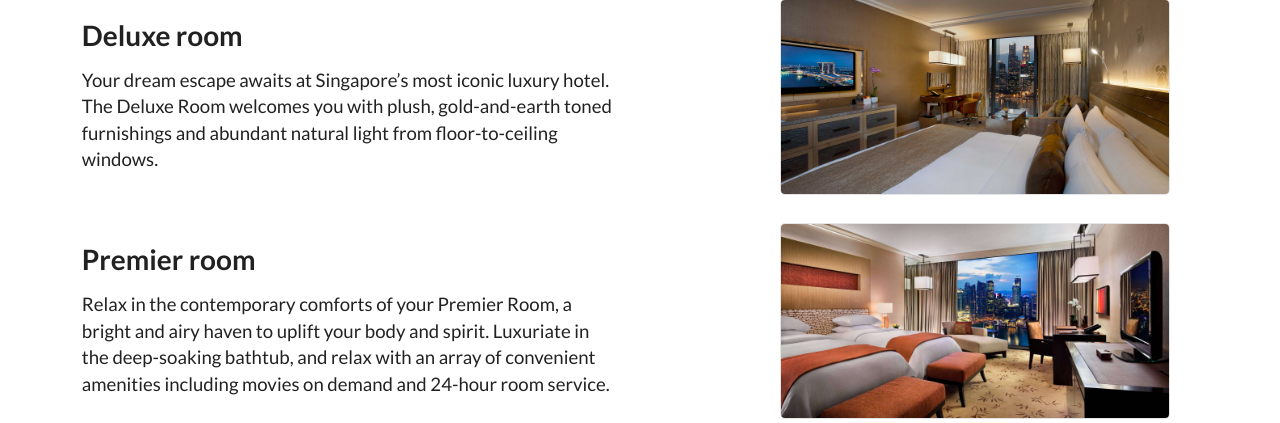
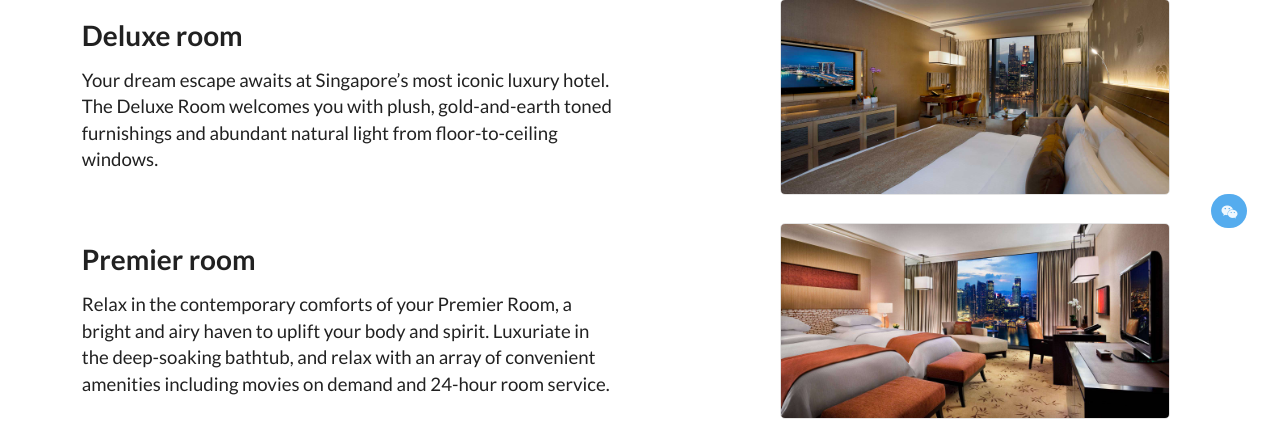
Before and after one commit to hobincar/TINT-HRS, a Django app: template templates/main.html in a window 1280 px wide. Shown: the part 552-975 px from the top of the page. Run offline with Django 3.2, Linux system fonts and the light colour scheme; the template is opened without the code that fills it, so the values that code supplies are empty; some libraries are stand-ins or nearby versions.

Commit message:
Make chat button fixed at right bottom of the user view

```diff
--- /dev/null
+++ b/HRS/static/css/chat.css
@@ -0,0 +1,6 @@
+.fixedbutton {
+    position: fixed;
+    bottom: 20px;
+    right: 30px;
+    z-index: 10000;
+}
--- a/HRS/static/js/chat.js
+++ b/HRS/static/js/chat.js
@@ -1,4 +1,6 @@
 $(function() {
+    $('#chat-btn').on('click', () => $('.ui.chat.modal').modal('show'));
+
     $('#message').on('keyup', function(event) {
         if (event.keyCode == 13) {
             let customer_message = $('#message').val();
--- a/templates/bases/base.html
+++ b/templates/bases/base.html
@@ -10,6 +10,7 @@
         <link rel='stylesheet prefetch' href='https://cdnjs.cloudflare.com/ajax/libs/semantic-ui/2.1.8/components/icon.min.css'>
         <link rel="stylesheet" href="{% static 'css/semantic.min.css' %}">
         <link rel="stylesheet" href="{% static 'css/base.css' %}">
+        <link rel="stylesheet" href="{% static 'css/chat.css' %}">
         {% block css %}
         {% endblock %}
     </head>
@@ -33,7 +34,7 @@
                     <div class="one wide column"></div>
             </div>
         </div>
-        {% include "bases/chat_modal.html" %}
+        {% include "bases/chat.html" %}
 
         <script
             src="https://code.jquery.com/jquery-3.1.1.min.js"
@@ -45,7 +46,7 @@
               crossorigin="anonymous"></script>
         <script src="{% static 'js/semantic.min.js' %}"></script>
         <script src="{% static 'js/base.js' %}"></script>
-        <script src="/static/js/chat.js"></script>
+        <script src="{% static 'js/chat.js' %}"></script>
         {% block script %}
         {% endblock %}
     </body>
--- a/templates/bases/chat_modal.html
+++ b/templates/bases/chat.html
@@ -27,3 +27,7 @@
         </form>
     </div>
 </div>
+
+<button id="chat-btn" class="ui circular twitter icon button fixedbutton">
+  <i class="wechat icon"></i>
+</button>
--- a/templates/bases/following_menu.html
+++ b/templates/bases/following_menu.html
@@ -6,7 +6,6 @@
         <a class="item" href="/#facilities">Facilities</a>
         <div class="right menu">
             {% if user.is_authenticated %}
-            <a class="item" onclick="$('.ui.chat.modal').modal('show')">Chat</a>
             <a class="item" href="{% url 'mypage' %}">My page</a>
             <a class="item" href="{% url 'logout' %}">Log out</a>
             {% else %}
--- a/templates/bases/header.html
+++ b/templates/bases/header.html
@@ -14,7 +14,6 @@
             <a class="item" href="/#facilities">Facilities</a>
             <div class="right item">
                 {% if user.is_authenticated %}
-                <a class="ui inverted button" onclick="$('.ui.chat.modal').modal('show')">Chat</a>
                 <a class="ui inverted button" href="{% url 'mypage' %}">My page</a>
                 <a class="ui inverted button" href="{% url 'logout' %}">Log out</a>
                 {% else %}
```
